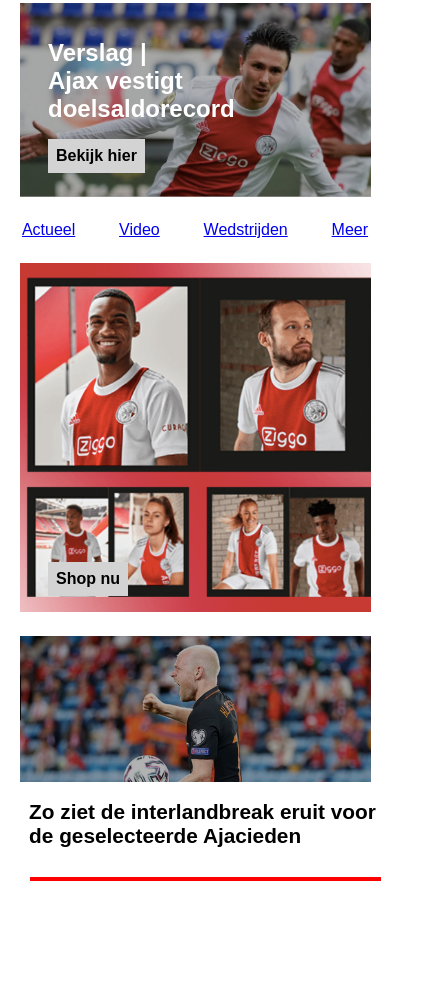
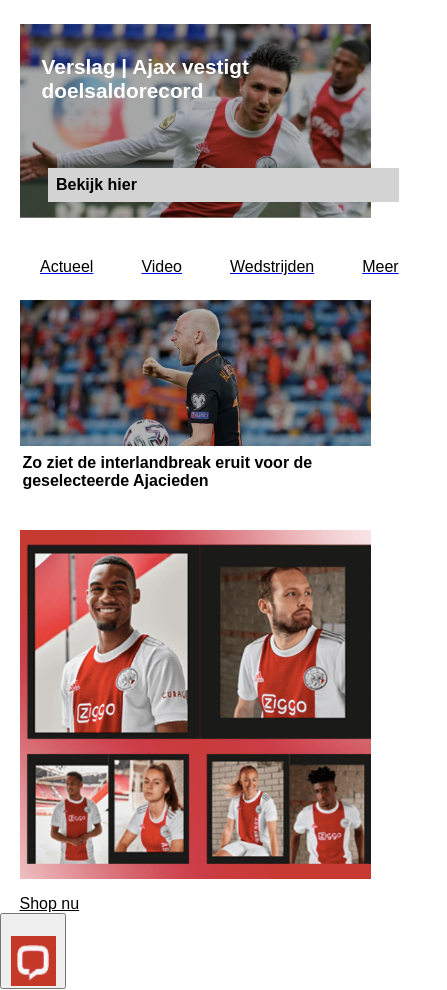
Before and after one commit to maximvh13/blok-web-website, a plain HTML site: page index.html in a window 390 px wide. Shown: the part 321-1311 px from the top of the page, 447 px wide, since content can reach past the window. Before the commit the page ends 1212 px from the top, so only its background shows below. Drawn offline with Linux system fonts and the light colour scheme.

Commit message:
Add files via upload

```diff
--- a/index.html
+++ b/index.html
@@ -46,6 +46,10 @@
 
 <main class="homepagina">
 
+<button onclick="myFunction()">Toggle dark mode</button>
+
+<!-- section 1 -->
+<section>
 	<article>
 
 		<h1>Ongeloof bij Haller na historische avond</h1>
@@ -61,7 +65,11 @@
 		<a href="#">Bekijk hier</a>
 
 	</article>
+</section>
 
+
+<!-- section 2 -->
+<section>
 	<nav>
 		<ul>
 			<a href="#">
@@ -79,15 +87,6 @@
 		</ul>
 	</nav>
 
-<section>
-
-	<a href="shop.html">
-		<img  src="images/shopfoto.png" alt="">
-
-	</a>
-	<a href="shop.html">Shop nu</a>
-
-</section>
 
 	<article>
 		<img src="images/klaassen.png" alt="klaassen">
@@ -96,7 +95,26 @@
 		</h2>
 	</article>
 
-<hr>
+</section>
+
+<!-- section 3 -->
+<section>
+
+	<a href="shop.html">
+		<img  src="images/shopfoto.png" alt="">
+		<a href="shop.html">Shop nu</a>
+	</a>
+
+
+</section>
+
+<section>
+	<button>
+		<img src="images/chat.png" alt="" width="50" height="50">
+	</button>
+</section>
+
+
 
 </main>
 
--- /dev/null
+++ b/script.js
@@ -0,0 +1,4 @@
+function myFunction() {
+    var element = document.body;
+    element.classList.toggle("dark-mode");
+  }
--- a/styles/style.css
+++ b/styles/style.css
@@ -18,6 +18,8 @@
   --witte-ruimte:5vw;
   --button-kleur:lightgray;
 
+  --lettergrootte:
+
 
   --heading-over-foto-kleur: white;
 
@@ -30,6 +32,11 @@
 body {
   margin: 0;
   font-family:'Saira', sans-serif;
+  background-color: white;
+}
+.dark-mode {
+  background-color: black;
+  color: white;
 }
 
 body section {
@@ -147,50 +154,101 @@ header nav a.active {
 /* MAIN */
 /********/
 
-/* articles */
-article {
-  position:relative;
+section:nth-of-type(1) {
+  font-size: 1em;
 }
 
-article h1 {
+section:nth-of-type(1) article {
+  position: relative;
+  color: white;
+}
+
+section:nth-of-type(1) article h1 {
   position: absolute;
 
   left:2em;
-  right:8em;
   top:1.5em;
   margin:0;
+  color: white;
+
+  max-width: 16rem;
 
   color:var(--heading-over-foto-kleur);
 
 
-  font-size: 1.5em;
+  font-size: 1.3em;
 
   z-index: 10;
 
 }
 
-article h2 {
-  position: absolute;
-
-  left: 1.4em;
-  bottom: -4em;
-  width: 90%;
-  font-size: 1.3em;
+@media (min-width:32em) {
+  section:nth-of-type(1) article h1 {
+    font-size: 1.5em;
+  }
 }
 
-hr {
-  border: 2px solid red;
+
+section:nth-of-type(1) a {
+  position: absolute;
+  left: 3em;
+  display: block;
+  bottom: 1em;
+  background-color:var(--button-kleur);
+  text-decoration: none;
+  color:black;
+  border: none;
+  font-weight: bold;
+  padding: .5em .5em;
+}
+
+/* section:nth-of-type(2) ul {
+  color: black;
+} */
+
+section:nth-of-type(2) article h2 {
+  --hoofd-tekstkleur: black;
+  margin-top: -1em;
+  margin-left: 1.4em;
+  margin-bottom: 1em;
+}
+
+section:nth-of-type(2) nav ul {
+  margin-left: 2.5em;
+}
+
+section:nth-of-type(2) nav ul a li {
+  color: black;
+  margin-right: 3em;
+}
+
+section:nth-of-type(3) a:nth-of-type(1) {
+  width: 100%;
+}
+
+section:nth-of-type(3) a:nth-of-type(2) {
+  color: black;
+}
+
+
+
+/* articles */
+
+
+article h2 {
+  color: black;
+  font-size: 1em;
+  left: 1.4em;
   width: 90%;
-  position: relative;
-  margin: 95px 20px 10px 30px
 }
+
 
 article a {
   position: absolute;
   left:3em;
   bottom:1.5em;
   background-color:var(--button-kleur);
-  color: black;
+  --hoofd-tekstkleur: black;
   text-decoration: none;
   border: none;
   display: inline-block;
@@ -232,7 +290,7 @@ section {
 }
 
 .tekstshop h3 {
-  margin: 30px 0px 10px 37px;
+  margin: 30px 10px 0px 37px;
   width: 90%;
   font-size: 2em;
 }
@@ -250,25 +308,14 @@ section {
 }
 
 /* sections */
-/* section a {
+section a {
   display: flex;
   width: 90%;
   margin-top: 1em;
   margin-left: auto;
   margin-right: auto;
-} */
+}
 
-section a:nth-of-type(2) {
-  position: absolute;
-  left: 3em;
-  bottom: 1em;
-  background-color:var(--button-kleur);
-  text-decoration: none;
-  color: black;
-  border: none;
-  font-weight: bold;
-  padding: .5em .5em;
-}
 
 section img {
   display: flex;
```
Also changed, not shown: images/chat.png (added). Lines whose indentation alone changed are shown as unchanged.
